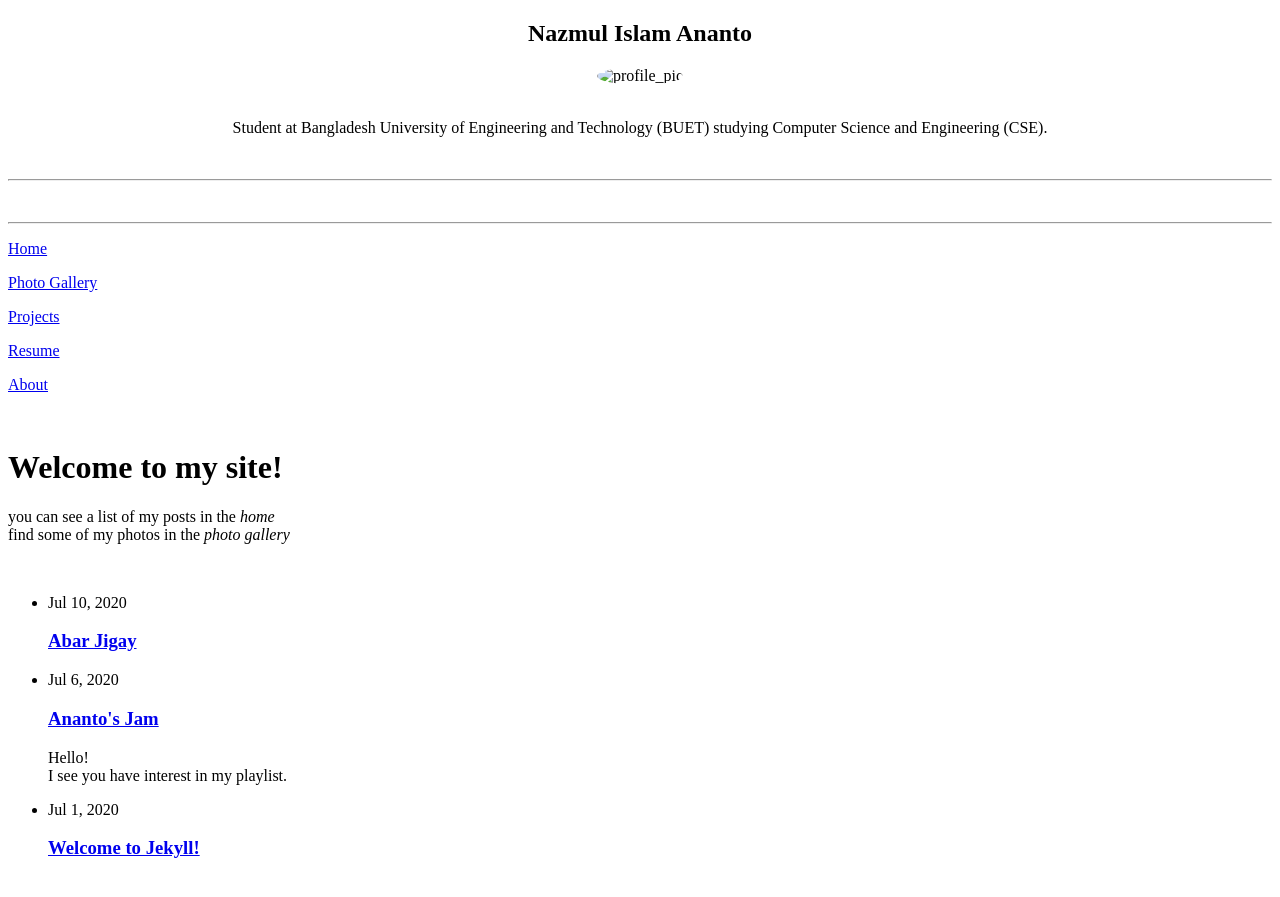
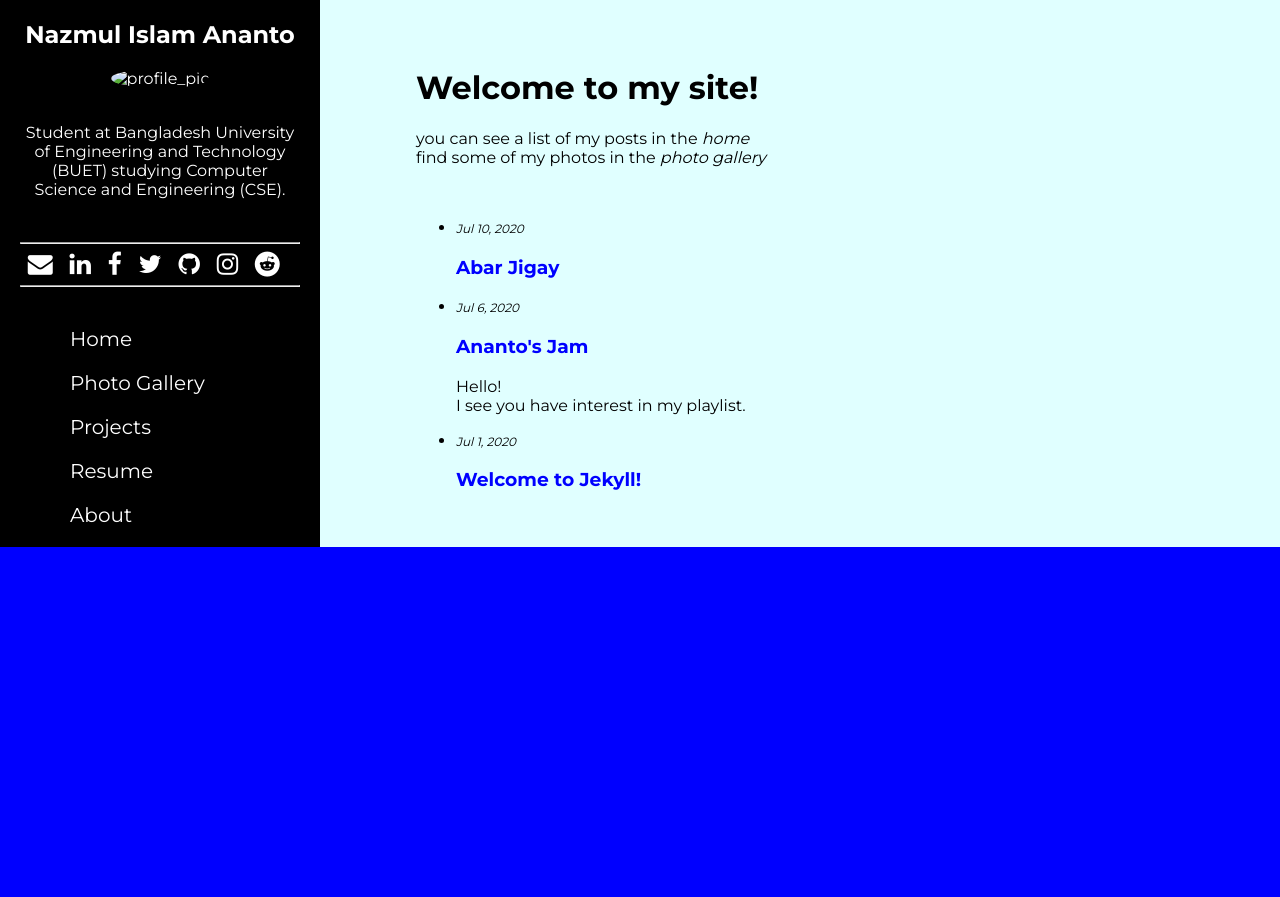
Before and after one commit to niananto/niananto.github.io, a Jekyll site: the page built from index.markdown, in a window 1280 px wide. Shown: the top 897 px of the page. Built offline with Jekyll 4.4.1, drawn with Linux system fonts in a browser that asks for light colours.

Commit message:
Update custom-head.html

```diff
--- a/_includes/custom-head.html
+++ b/_includes/custom-head.html
@@ -9,6 +9,6 @@
     <link rel="shortcut icon" type="image/png" href="favicon.png">
     <link href="https://fonts.googleapis.com/css?family=Montserrat:400,500,700&display=swap" rel="stylesheet">
     <link rel="stylesheet" href="https://cdnjs.cloudflare.com/ajax/libs/font-awesome/4.7.0/css/font-awesome.min.css">
-    <link rel="stylesheet" type="text/css" href="{{site.baseurl}}assets/css/custom-style.css">
+    <link rel="stylesheet" type="text/css" href="assets/css/custom-style.css">
 
 </head>
```
